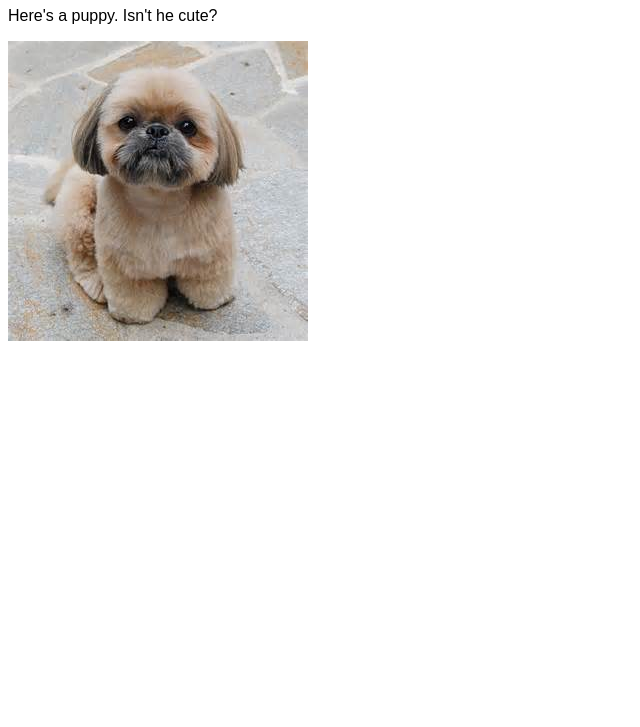
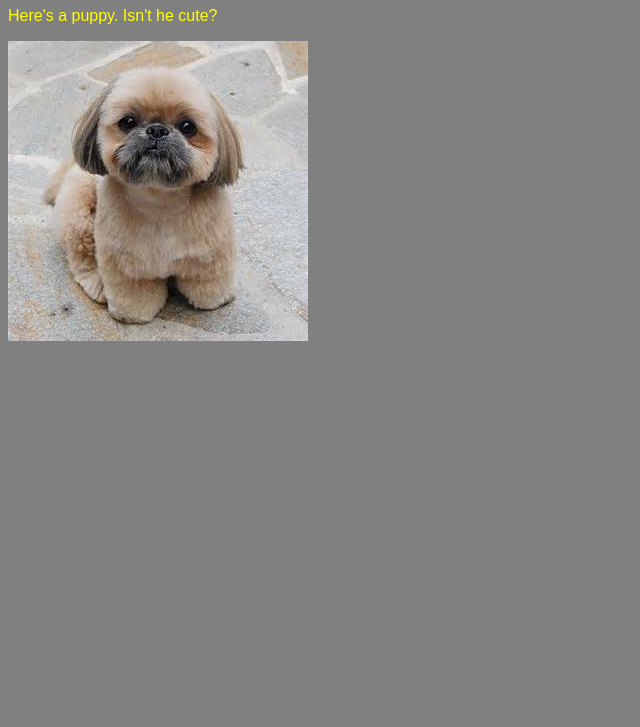
Before and after one commit to SunshineBrown/sunshinebrown.github.io, a plain HTML site: page index.html in a window 1280 px wide. Shown: the part 73-800 px from the top of the page, without its empty margins (0-640 px from the left). Drawn offline with Linux system fonts and the light colour scheme.

Commit message:
changes to css

```diff
--- a/css/styles.css
+++ b/css/styles.css
@@ -1,3 +1,5 @@
 body{
-    font-family: sans-serif
+    font-family: sans-serif;
+    background-color: gray;
+    color:yellow;
 }
```
